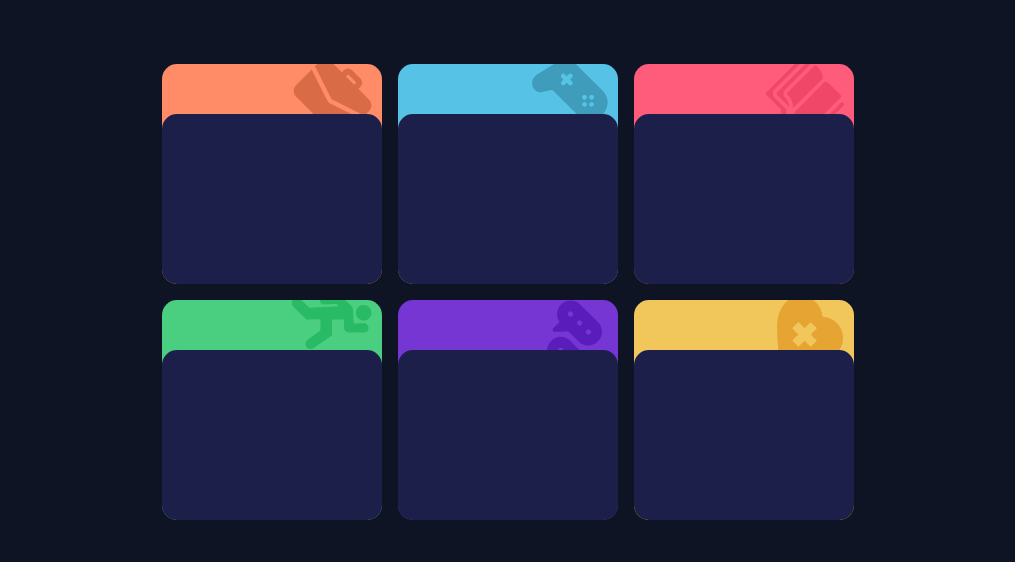
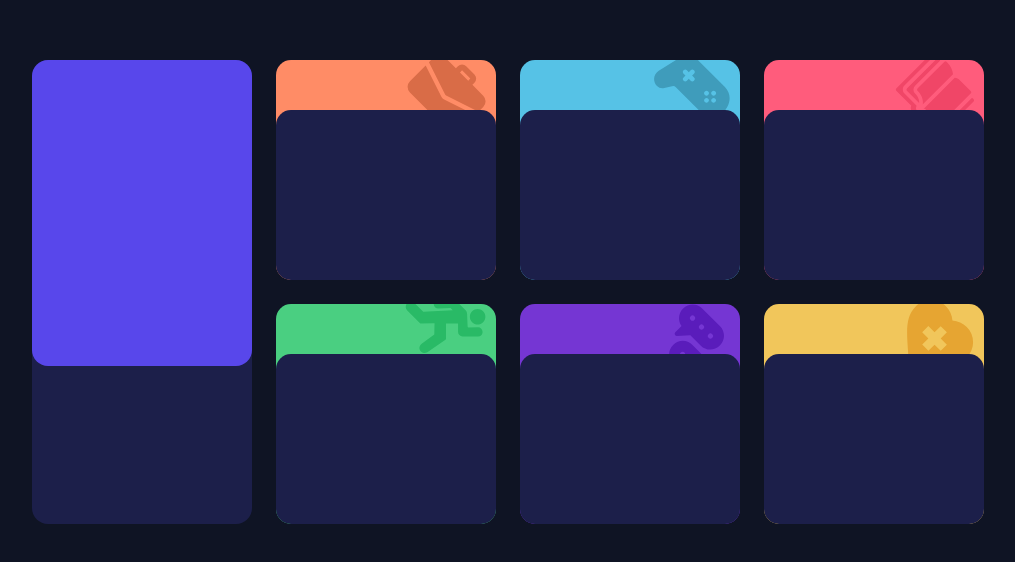
Before and after one commit to aditya-chakraborty/time-tracker, a React (Create React App) app: page / in a window 1280 px wide. Shown: the part 108-670 px from the top of the page, without its empty margins (132-1147 px from the left). Built offline with nearby package versions, Linux system fonts and the light colour scheme.

Commit message:
Add profile panel to ui

```diff
--- a/src/App.css
+++ b/src/App.css
@@ -1,6 +1,6 @@
 :root {
   --blue: hsl(246, 80%, 60%);
-  --work-light-red: (work)====: hsl(15, 100%, 70%);
+  --work-light-red: hsl(15, 100%, 70%);
   --play-soft-blue: hsl(195, 74%, 62%);
   --study-light-red: hsl(348, 100%, 68%);
   --exercise-lime-green: hsl(145, 58%, 55%);
@@ -11,6 +11,10 @@
   --dark-blue: hsl(235, 46%, 20%);
   --desat-blue: hsl(235, 45%, 61%);
   --pale-blue: hsl(236, 100%, 87%);
+}
+
+* {
+  box-sizing: border-box;
 }
 
 .app {
@@ -35,13 +39,28 @@
 .app-header {
   display: grid;
   grid-template-rows: repeat(2, 1fr);
-  grid-template-columns: repeat(3, 1fr);
-  gap: 1rem;
+  grid-template-columns: repeat(4, 1fr);
+  gap: 1.5rem;
   /* flex-direction: column; */
   align-items: center;
   justify-content: center;
   font-size: calc(10px + 2vmin);
   color: white;
+}
+
+.panel {
+  grid-row: 1 / 3 ;
+  background-color: var(--dark-blue);
+  height: 100%;
+  border-radius: 1rem;
+}
+
+.profile-card {
+  background-color: var(--blue);
+  height: 66%;
+  width: 100%;
+  border-radius: 1rem;
+  padding: 1.5rem;
 }
 
 .App-link {
--- a/src/App.js
+++ b/src/App.js
@@ -12,6 +12,11 @@ function App() {
   return (
     <div className="app">
       <div className="app-header">
+        <div className='panel'>
+          <div className="profile-card">
+
+          </div>
+        </div>
         {[{
           id: 1,
           bgColor: 'hsl(15, 100%, 70%)',
```
Lines whose indentation alone changed are shown as unchanged.
